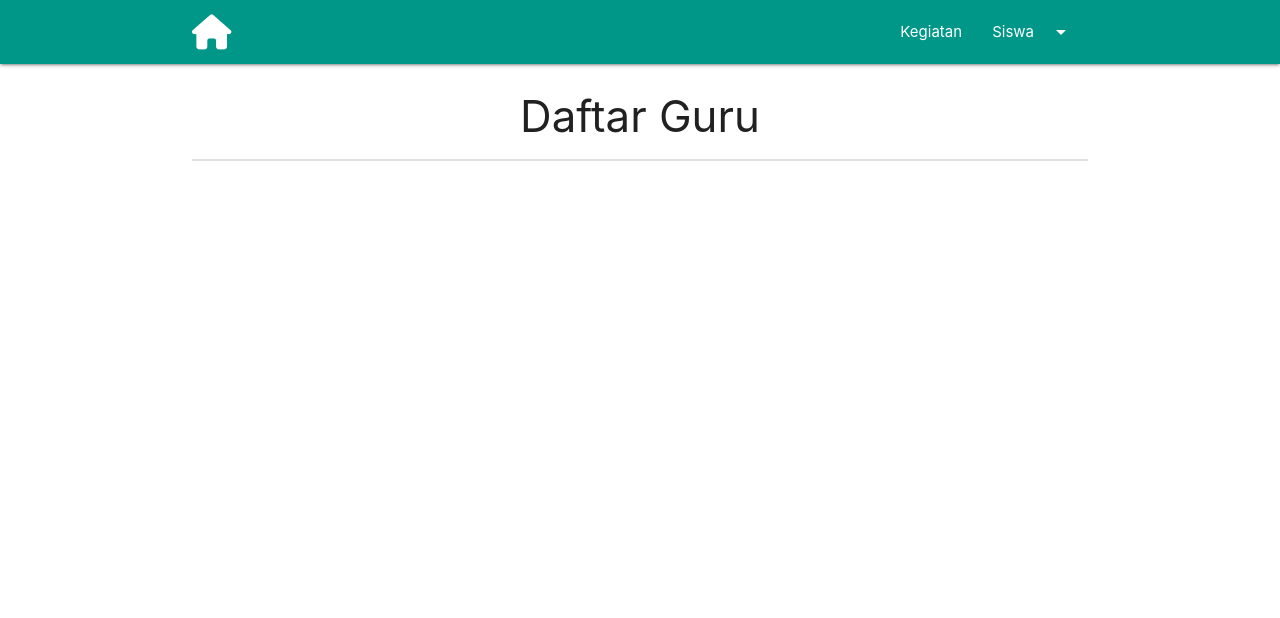
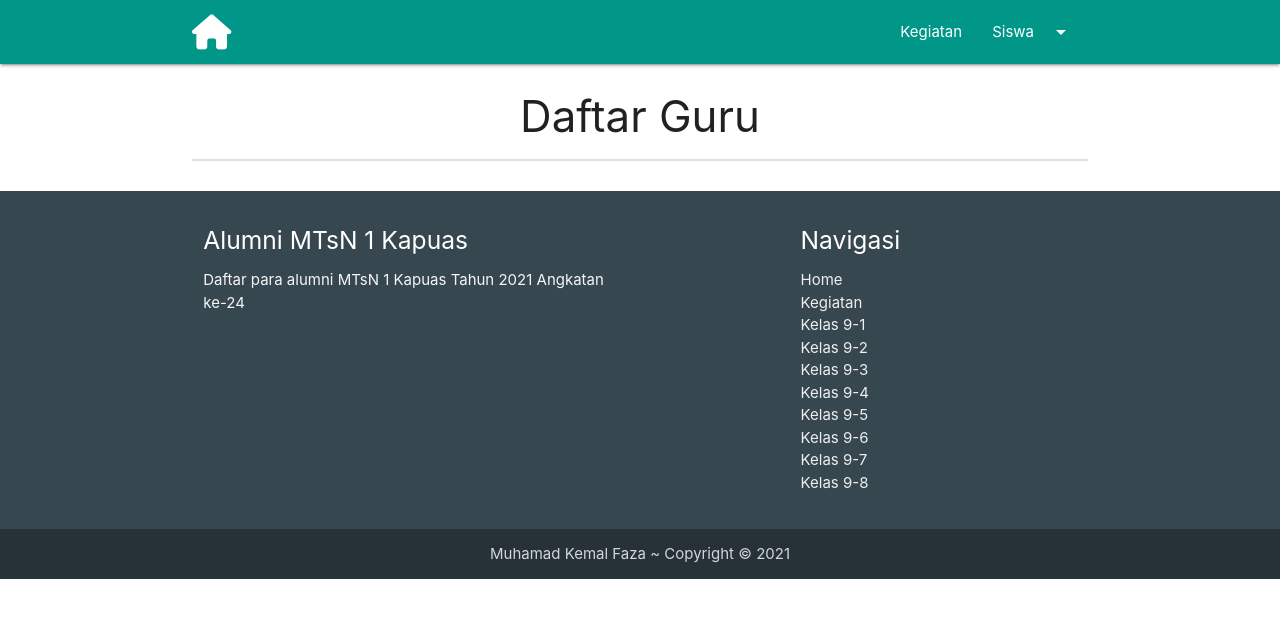
Before and after one commit to kemal-faza/alumni-mtsn-1-kapuas, a plain HTML site: page guru.html in a window 1280 px wide. Drawn offline with Linux system fonts and the light colour scheme.

Commit message:
Menambahkan footer dan menambahkan 1 data

```diff
--- a/materialize/js/siswa.json
+++ b/materialize/js/siswa.json
@@ -59,6 +59,15 @@
             }
         ],
         "kelas92": [
+            {
+                "nama": "Achmad Baihaqi",
+                "kelas": "9-2",
+                "ttl": "Kuala kapuas, 12 April 2006",
+                "img": "baihaqi.jpg",
+                "alamat": "Jl. Cilik Riwut, Gg.VIII",
+                "noTelp": "089696166266",
+                "pesanKesan": "Tidak ada kesan yang terlalu berarti selama saya bersekolah di sekolah ini. Tetapi ada beberapa momen yang membuat saya bahagia. Saya bisa mengenal hal-hal yang baru dan mendapat ilmu yang bermanfaat dari orang-orang di sekeliling saya. "
+            },
             {
                 "nama": "Tri Afka",
                 "kelas": "9-2",
--- a/materialize/js/template.js
+++ b/materialize/js/template.js
@@ -1,4 +1,4 @@
-
+let base_url = null;
 // Fungsi untuk membuat kartu siswa atau guru atau staff
 function displayCardSiswa(kelas, daftarSiswa, dari, sampai) {
 
@@ -139,7 +139,7 @@ function displayCardSiswa(kelas, daftarSiswa, dari, sampai) {
     `;
 
     // Menambahkan html yang ke-2 ke dalam body
-    $('body').append(html2);
+    $('.pagination-container').append(html2);
 };
 
 // Fungsi untuk membuat kartu dari halaman kegiatan.html
@@ -232,7 +232,7 @@ function displayCardKegiatan(dari, sampai) {
         `;
 
         // Menambahkan html ke dalam div yang class-nya row
-        $(".container .row").append(html);
+        $(".kontainer .row").append(html);
 
         // Mengubah / memanipulasi isi di dalam modal
         const modalBtn = document.querySelectorAll('.modal-trigger');
@@ -271,7 +271,7 @@ function displayCardKegiatan(dari, sampai) {
     `;
 
     // Menambahkan html yang ke-2 ke dalam body
-    $('body').append(html2);
+    $('.pagination-container').append(html2);
 };
 
 // Fungsi untuk menambahkan kerangka html di body
@@ -407,7 +407,7 @@ function displayBody(kelas) {
         `;
     } else {
         html += `
-        <div class="container">
+        <div class="container kontainer">
             <h3 class="center-align">Daftar Kegiatan</h3>
             <div class="divider"></div>
             <div class="row">
@@ -426,6 +426,49 @@ function displayBody(kelas) {
             </div>
         </div>`;
     };
+
+    html += `
+    <div class="pagination-container"></div>
+    `;
+
+    if ( kelas == "kegiatan" || kelas == "guru" || kelas == "staff" ) {
+        base_url = `siswa/`;
+    } else {
+        base_url = `./`;
+    }
+
+    html += `
+    <footer class="page-footer blue-grey darken-3">
+        <div class="container">
+            <div class="row">
+                <div class="col l6 s12">
+                    <h5 class="white-text">Alumni MTsN 1 Kapuas</h5>
+                    <p class="grey-text text-lighten-4">Daftar para alumni MTsN 1 Kapuas Tahun 2021 Angkatan ke-24</p>
+                </div>
+                <div class="col l4 offset-l2 s12">
+                    <h5 class="white-text">Navigasi</h5>
+                    <ul>
+                        <li><a class="grey-text text-lighten-3" href="${base_url}../">Home</a></li>
+                        <li><a class="grey-text text-lighten-3" href="${base_url}../kegiatan.html">Kegiatan</a></li>
+                        <li><a class="grey-text text-lighten-3" href="${base_url}kelas91.html">Kelas 9-1</a></li>
+                        <li><a class="grey-text text-lighten-3" href="${base_url}kelas92.html">Kelas 9-2</a></li>
+                        <li><a class="grey-text text-lighten-3" href="${base_url}kelas93.html">Kelas 9-3</a></li>
+                        <li><a class="grey-text text-lighten-3" href="${base_url}kelas94.html">Kelas 9-4</a></li>
+                        <li><a class="grey-text text-lighten-3" href="${base_url}kelas95.html">Kelas 9-5</a></li>
+                        <li><a class="grey-text text-lighten-3" href="${base_url}kelas96.html">Kelas 9-6</a></li>
+                        <li><a class="grey-text text-lighten-3" href="${base_url}kelas97.html">Kelas 9-7</a></li>
+                        <li><a class="grey-text text-lighten-3" href="${base_url}kelas98.html">Kelas 9-8</a></li>
+                    </ul>
+                </div>
+            </div>
+        </div>
+        <div class="footer-copyright blue-grey darken-4">
+            <div class="container center">
+                Muhamad Kemal Faza ~ Copyright © 2021
+            </div>
+        </div>
+    </footer>
+    `;
 
     // Menambahkan html ke dalam body
     $('body').append(html);
```
Also changed, not shown: index.html (+34 -0 lines), img/siswa/9-2/baihaqi.jpg (added).
